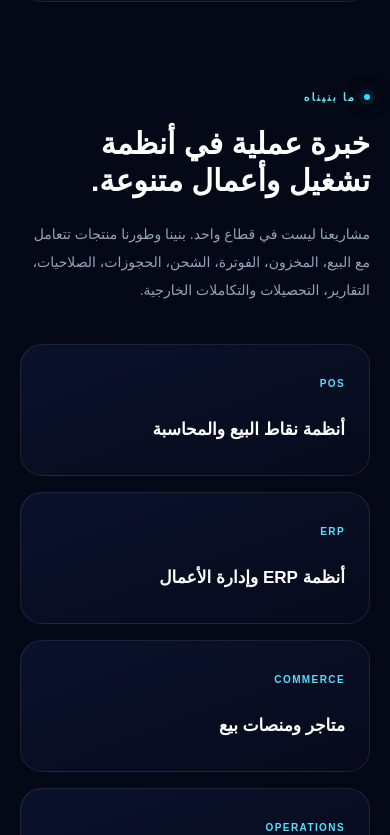
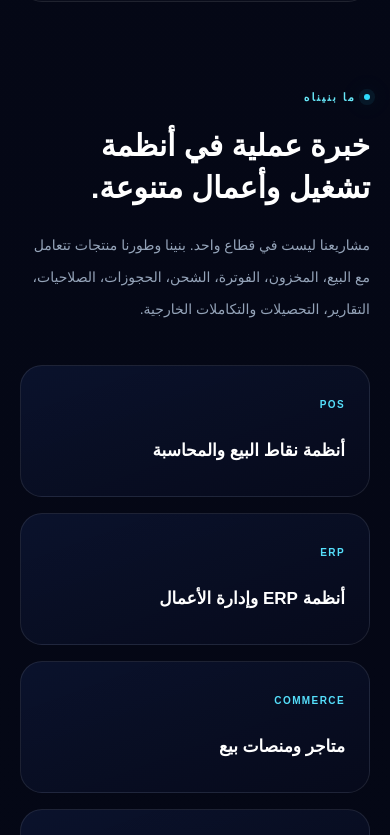
Before and after one commit to abdelrahmanyasser010/company_potofolio, a Next.js app: page /about in a window 390 px wide. Shown: the part 2389-3224 px from the top of the page. Built offline with nearby package versions, Linux system fonts and the light colour scheme; a web font is replaced by a local one.

Commit message:
fix(ui): increase line-height for large headings to prevent text overlapping

```diff
--- a/components/common/SectionHeading.tsx
+++ b/components/common/SectionHeading.tsx
@@ -1,5 +1,5 @@
 import React from "react";
 
 export function SectionHeading({ eyebrow, title, body, align = "start" }: { eyebrow: string; title: string; body?: string; align?: "start" | "center" }) {
-  return <div className={`${align === "center" ? "mx-auto text-center" : ""} max-w-3xl`}><div className="eyebrow"><span className="glow-dot h-1.5 w-1.5 rounded-full bg-codely-cyan"/>{eyebrow}</div><h2 className="mt-4 text-balance text-3xl font-extrabold leading-tight text-white md:text-5xl">{title}</h2>{body && <p className="mt-5 text-sm leading-7 text-slate-400 md:text-base">{body}</p>}</div>;
+  return <div className={`${align === "center" ? "mx-auto text-center" : ""} max-w-3xl`}><div className="eyebrow"><span className="glow-dot h-1.5 w-1.5 rounded-full bg-codely-cyan"/>{eyebrow}</div><h2 className="mt-4 text-balance text-3xl font-extrabold leading-[1.4] text-white md:text-5xl">{title}</h2>{body && <p className="mt-5 text-sm leading-8 text-slate-400 md:text-base">{body}</p>}</div>;
 }
--- a/components/home/CTASection.tsx
+++ b/components/home/CTASection.tsx
@@ -28,7 +28,7 @@ export function CTASection() {
               {COMPANY_INFO.tagline}
             </div>
 
-            <h2 className="mt-4 text-balance text-3xl font-extrabold leading-tight text-white md:text-5xl">
+            <h2 className="mt-4 text-balance text-3xl font-extrabold leading-[1.4] text-white md:text-5xl">
               {t("عندك فكرة جديدة أو نظام قائم يحتاج تطويرًا؟", "Starting something new or evolving an existing product?")}
             </h2>
 
--- a/components/home/FeaturedProject.tsx
+++ b/components/home/FeaturedProject.tsx
@@ -28,7 +28,7 @@ export function FeaturedProject() {
                 {t("مشروع مختار", "Featured work")}
               </div>
 
-              <h2 className="mt-5 text-4xl font-extrabold text-white md:text-5xl">
+              <h2 className="mt-5 text-4xl font-extrabold leading-[1.3] text-white md:text-5xl">
                 {t(project.title_ar, project.title_en)}
               </h2>
 
```
